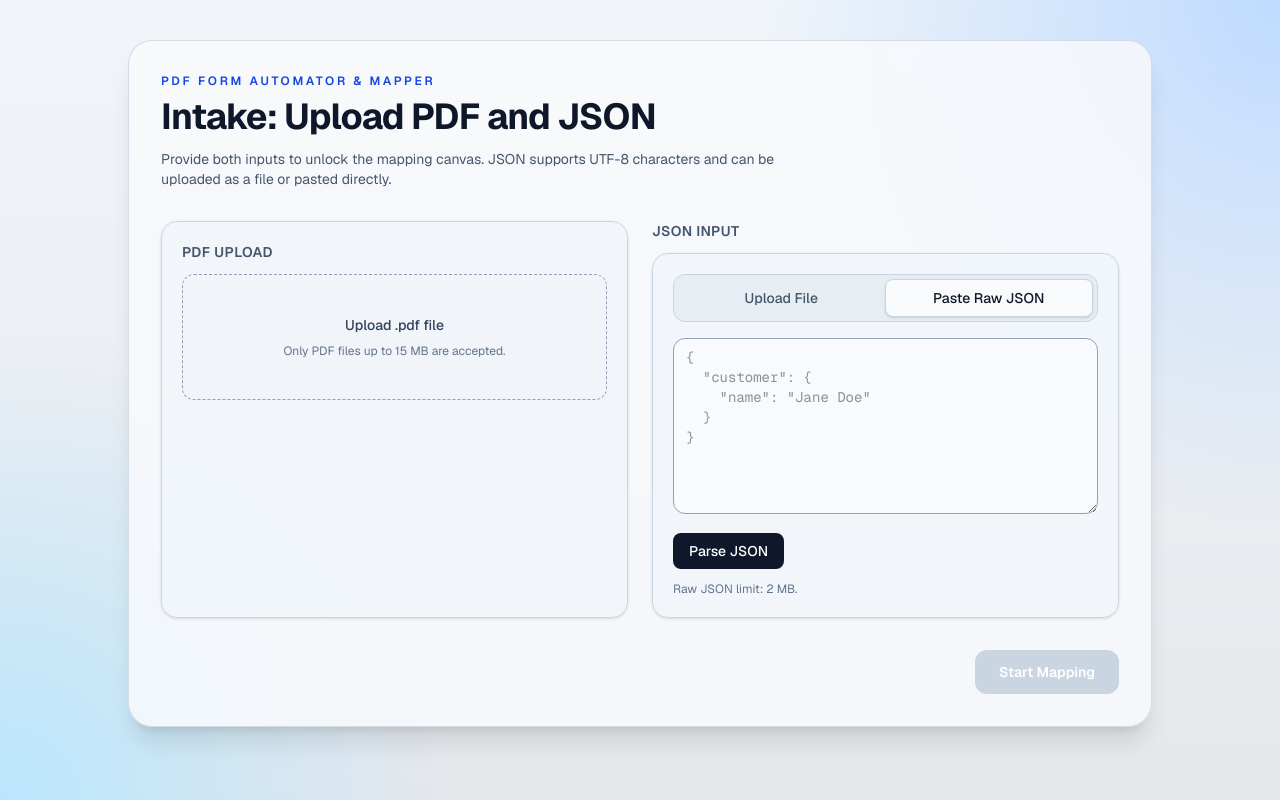
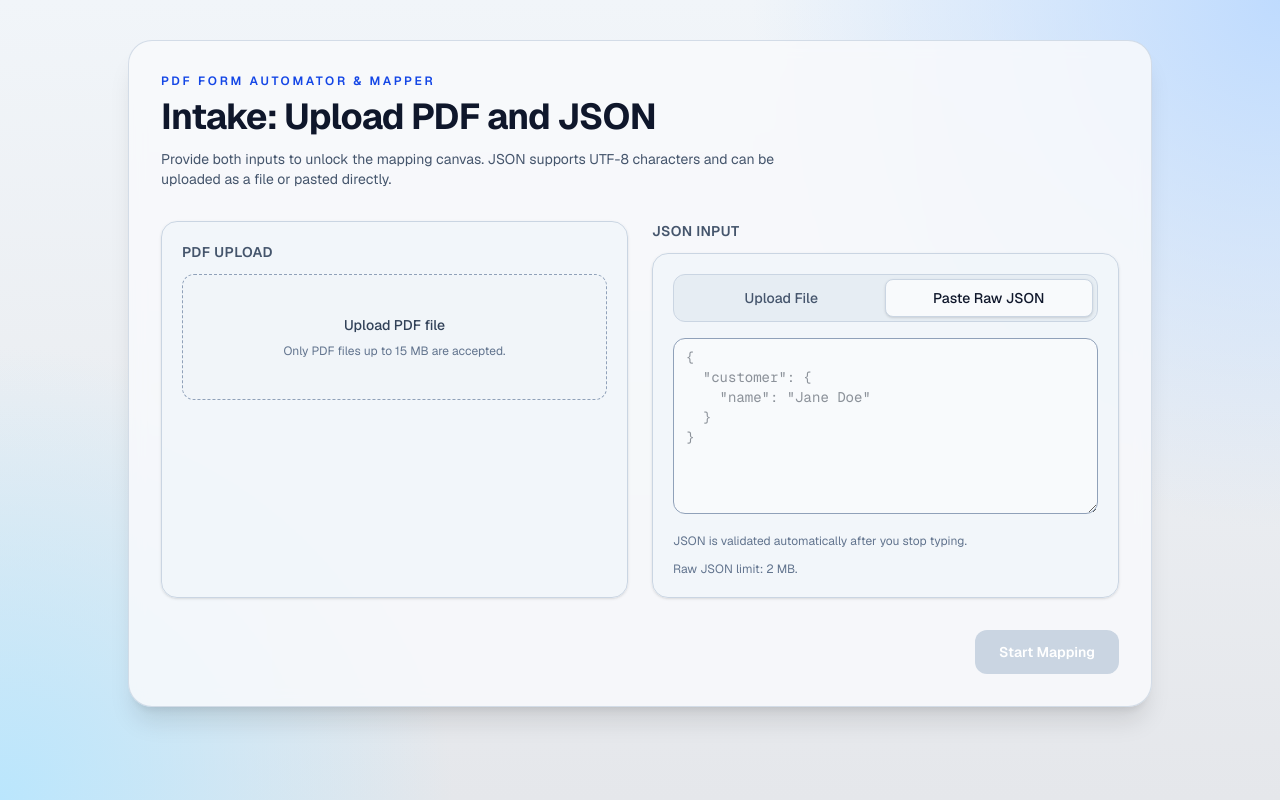
Before and after one commit to salmanghauri7/pdf-form-automator, a Next.js app: page /upload in a window 1280 px wide. Both pictures are taken after a click on the button "Paste Raw JSON". Built offline with nearby package versions, Linux system fonts and the light colour scheme.

Commit message:
Enhance UI for mapping and upload pages with improved file upload feedback and accessibility features

```diff
--- a/src/app/map/page.tsx
+++ b/src/app/map/page.tsx
@@ -275,9 +275,19 @@ export default function MapJsonToPdf() {
       <header className="border-b border-slate-300/80 bg-slate-50/85 px-4 py-3 backdrop-blur sm:px-6">
         <div className="mx-auto flex max-w-7xl items-center justify-between">
           <div>
-            <h1 className="text-lg font-semibold text-slate-900">
-              Mapping Canvas
-            </h1>
+            <div className="flex items-center gap-2">
+              <h1 className="text-lg font-semibold text-slate-900">
+                Mapping Canvas
+              </h1>
+              <button
+                type="button"
+                title="Tip: click a connection line to remove it"
+                aria-label="Tip: click a connection line to remove it"
+                className="flex h-5 w-5 cursor-help items-center justify-center rounded-full border border-slate-300 bg-slate-100 text-[11px] font-semibold text-slate-600 shadow-sm transition hover:bg-slate-200 hover:text-slate-900"
+              >
+                i
+              </button>
+            </div>
             <p className="text-xs text-slate-600">
               Connect JSON leaf paths to PDF form fields.
             </p>
@@ -298,9 +308,6 @@ export default function MapJsonToPdf() {
             </button>
           </div>
         </div>
-        <p className="mt-2 text-xs text-slate-500">
-          Tip: click a connection line to remove it
-        </p>
       </header>
 
       <div className="h-[calc(100vh-65px)] w-full">
--- a/src/app/upload/page.tsx
+++ b/src/app/upload/page.tsx
@@ -19,6 +19,7 @@ export default function UploadPage() {
     setMappingObject,
     jsonObject,
     setJsonObject,
+    isHydrated,
   } = useFileContext();
   const [pdfFileName, setPdfFileName] = useState<string | null>(null);
   const [pdfError, setPdfError] = useState<string | null>(null);
@@ -64,8 +65,8 @@ export default function UploadPage() {
   };
 
   const readyToMap = useMemo(
-    () => !!pdfBuffer && jsonObject !== null,
-    [pdfBuffer, jsonObject],
+    () => isHydrated && !!pdfBuffer && jsonObject !== null,
+    [isHydrated, pdfBuffer, jsonObject],
   );
 
   return (
@@ -90,12 +91,23 @@ export default function UploadPage() {
               PDF Upload
             </h2>
             <label className="flex cursor-pointer flex-col items-center justify-center gap-2 rounded-xl border border-dashed border-slate-400 bg-slate-100 px-4 py-10 text-center">
-              <span className="text-sm font-medium text-slate-700">
-                Upload .pdf file
-              </span>
-              <span className="text-xs text-slate-500">
-                Only PDF files up to 15 MB are accepted.
-              </span>
+              {pdfFileName ? (
+                <>
+                  <span className="text-sm font-medium text-emerald-700">
+                    PDF uploaded
+                  </span>
+                  <span className="text-xs text-slate-600">{pdfFileName}</span>
+                </>
+              ) : (
+                <>
+                  <span className="text-sm font-medium text-slate-700">
+                    Upload PDF file
+                  </span>
+                  <span className="text-xs text-slate-500">
+                    Only PDF files up to 15 MB are accepted.
+                  </span>
+                </>
+              )}
               <input
                 type="file"
                 accept="application/pdf,.pdf"
@@ -104,11 +116,6 @@ export default function UploadPage() {
               />
             </label>
 
-            {pdfFileName ? (
-              <p className="mt-3 text-xs font-medium text-emerald-700">
-                Loaded: {pdfFileName}
-              </p>
-            ) : null}
             {pdfError ? (
               <p className="mt-3 text-xs font-medium text-red-600">
                 {pdfError}
@@ -124,11 +131,6 @@ export default function UploadPage() {
               onJsonParsed={setJsonObject}
               onError={setJsonError}
             />
-            {jsonObject ? (
-              <p className="mt-3 text-xs font-medium text-emerald-700">
-                JSON parsed and ready.
-              </p>
-            ) : null}
             {jsonError ? (
               <p className="mt-3 text-xs font-medium text-red-600">
                 {jsonError}
--- a/src/component/upload/JsonInputTabs.tsx
+++ b/src/component/upload/JsonInputTabs.tsx
@@ -1,4 +1,4 @@
-import { Dispatch, SetStateAction, useState } from "react";
+import { Dispatch, SetStateAction, useEffect, useState } from "react";
 
 type JsonInputTabsProps = {
   onJsonParsed: Dispatch<SetStateAction<unknown>>;
@@ -20,6 +20,9 @@ const JSON_TABS = {
 const JsonInputTabs = ({ onJsonParsed, onError }: JsonInputTabsProps) => {
   const [activeTab, setActiveTab] = useState<string | null>(JSON_TABS.FILE);
   const [rawJson, setRawJson] = useState<string>("");
+  const [jsonFileName, setJsonFileName] = useState<string | null>(null);
+  const [isParsingRaw, setIsParsingRaw] = useState<boolean>(false);
+  const [rawParseSuccess, setRawParseSuccess] = useState<boolean>(false);
 
   const handleJsonFileUpload = async (
     event: React.ChangeEvent<HTMLInputElement>,
@@ -51,6 +54,7 @@ const JsonInputTabs = ({ onJsonParsed, onError }: JsonInputTabsProps) => {
       const text = await file.text();
       const parsed = JSON.parse(text);
       onJsonParsed(parsed);
+      setJsonFileName(file.name);
       onError(null);
     } catch (error) {
       const message =
@@ -61,14 +65,31 @@ const JsonInputTabs = ({ onJsonParsed, onError }: JsonInputTabsProps) => {
     }
   };
 
-  const handleRawJsonApply = () => {
+  useEffect(() => {
+    if (activeTab !== JSON_TABS.RAW) {
+      setIsParsingRaw(false);
+      setRawParseSuccess(false);
+      return;
+    }
+
+    const trimmedRawJson = rawJson.trim();
+    if (!trimmedRawJson) {
       onError(null);
+      setIsParsingRaw(false);
+      setRawParseSuccess(false);
+      return;
+    }
 
+    setIsParsingRaw(true);
+    setRawParseSuccess(false);
+
+    const timeoutId = window.setTimeout(() => {
       const rawBytes = new TextEncoder().encode(rawJson).length;
       if (rawBytes > MAX_RAW_JSON_BYTES) {
         onError(
           `Pasted JSON is too large (${formatBytesToMb(rawBytes)}). Maximum allowed size is ${formatBytesToMb(MAX_RAW_JSON_BYTES)}.`,
         );
+        setIsParsingRaw(false);
         return;
       }
 
@@ -76,14 +97,22 @@ const JsonInputTabs = ({ onJsonParsed, onError }: JsonInputTabsProps) => {
         const parsed = JSON.parse(rawJson);
         onJsonParsed(parsed);
         onError(null);
+        setRawParseSuccess(true);
       } catch (error) {
         const message =
           error instanceof Error
             ? error.message
             : "Unknown parsing error occurred.";
         onError(`JSON is not valid. ${message}`);
+      } finally {
+        setIsParsingRaw(false);
       }
+    }, 500);
+
+    return () => {
+      window.clearTimeout(timeoutId);
     };
+  }, [activeTab, onError, onJsonParsed, rawJson]);
 
   return (
     <div className="rounded-2xl border border-slate-300 bg-slate-100/80 p-5 shadow-sm">
@@ -114,12 +143,22 @@ const JsonInputTabs = ({ onJsonParsed, onError }: JsonInputTabsProps) => {
 
       {activeTab === JSON_TABS.FILE ? (
         <label className="flex cursor-pointer flex-col items-center justify-center gap-2 rounded-xl border border-dashed border-slate-400 bg-slate-100 px-4 py-8 text-center">
+          {jsonFileName ? (
+            <>
+              <span className="text-sm font-medium text-emerald-700">
+                JSON uploaded
+              </span>
+            </>
+          ) : (
+            <>
               <span className="text-sm font-medium text-slate-700">
-            Upload UTF-8 JSON file
+                Upload JSON file
               </span>
               <span className="text-xs text-slate-500">
                 Accepts .json files up to 5 MB
               </span>
+            </>
+          )}
           <input
             type="file"
             accept="application/json,.json"
@@ -139,13 +178,20 @@ const JsonInputTabs = ({ onJsonParsed, onError }: JsonInputTabsProps) => {
 }'
             className="h-44 w-full rounded-xl border border-slate-400 bg-slate-50 px-3 py-2 font-mono text-sm outline-none ring-blue-500 transition focus:ring-2"
           />
-          <button
-            type="button"
-            onClick={handleRawJsonApply}
-            className="rounded-lg bg-slate-900 px-4 py-2 text-sm font-medium text-white transition hover:bg-slate-700"
-          >
-            Parse JSON
-          </button>
+          {isParsingRaw ? (
+            <div className="inline-flex items-center gap-2 text-xs font-medium text-slate-600">
+              <span className="h-3 w-3 animate-spin rounded-full border-2 border-slate-300 border-t-slate-700" />
+              Checking JSON...
+            </div>
+          ) : rawParseSuccess ? (
+            <p className="text-xs font-medium text-emerald-700">
+              JSON parsed successfully.
+            </p>
+          ) : (
+            <p className="text-xs text-slate-500">
+              JSON is validated automatically after you stop typing.
+            </p>
+          )}
           <p className="text-xs text-slate-500">Raw JSON limit: 2 MB.</p>
         </div>
       )}
```
Lines whose indentation alone changed are shown as unchanged.
